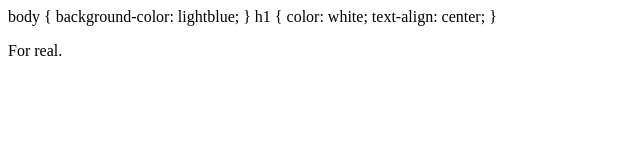
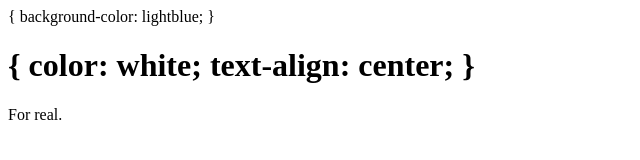
Before and after one commit to Forgotme4/Oh-yeah, a plain HTML site: page index.html in a window 1280 px wide. Shown: the whole page, without its empty margins (0-640 px from the left). Drawn offline with Linux system fonts and the light colour scheme.

Commit message:
Update index.html

```diff
--- a/index.html
+++ b/index.html
@@ -1,14 +1,14 @@
 <!DOCTYPE html>
 <html>
 
-  body {
+  <body> {
   background-color: lightblue;
 }
 
-h1 {
+<h1> {
   color: white;
   text-align: center;
-}
+} </h1>
 
 <p>For real.</p>
 
```
